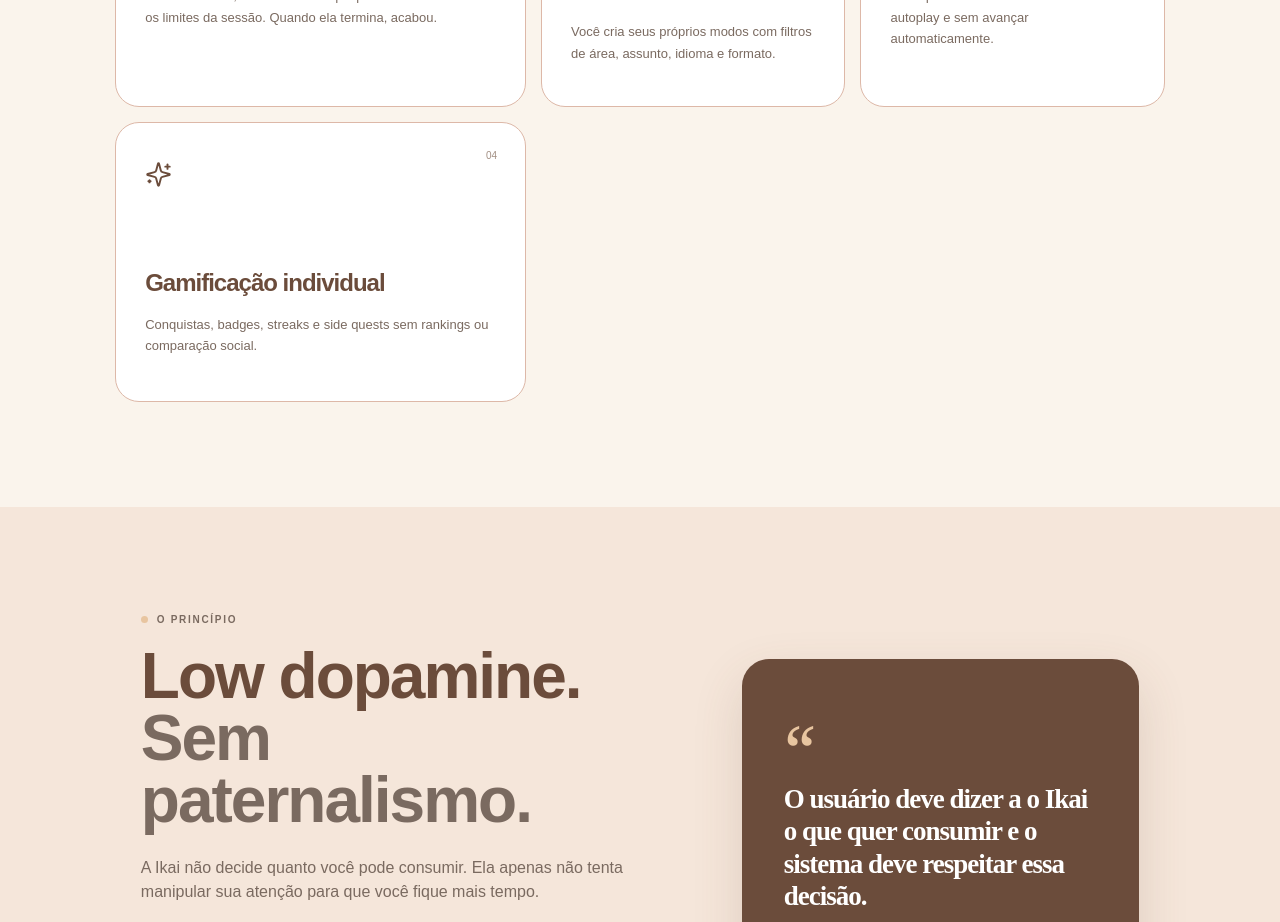
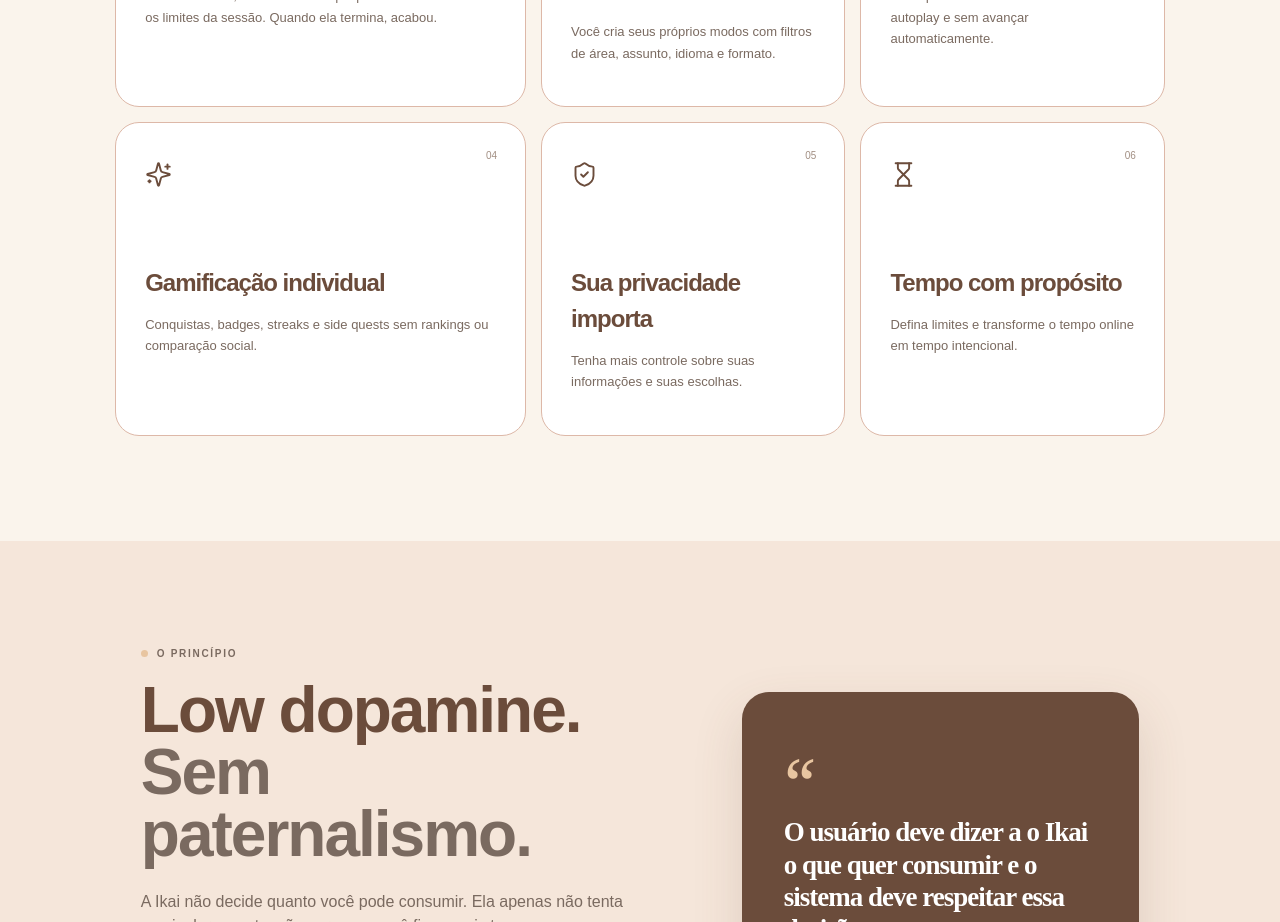
Before and after one commit to felipesalvador-dev/Ikai, a React (Vite) app in the folder ikai - frontend/: page / in a window 1280 px wide. Shown: the part 1700-2622 px from the top of the page. Built offline with nearby package versions, Linux system fonts and the light colour scheme.

Commit message:
2 cards adicionados

```diff
--- a/ikai - frontend/src/App.jsx
+++ b/ikai - frontend/src/App.jsx
@@ -7,6 +7,9 @@ import {
   Check,
   Clock3,
   Download,
+  Hourglass,
+  HourglassIcon,
+  LucideHourglass,
   Search,
   ShieldCheck,
   Smartphone,
@@ -313,6 +316,44 @@ export default function App() {
       )}
     </article>
   ))}
+
+  {/* Card 05 - Privacidade */}
+  <article className="feature-card" key="05">
+    <div className="feature-number">
+      05
+    </div>
+
+    <div className="icon">
+      <ShieldCheck size={24} />
+    </div>
+
+    <h3>
+      Sua privacidade importa
+    </h3>
+
+    <p>
+      Tenha mais controle sobre suas informações e suas escolhas.
+    </p>
+  </article>
+
+  {/* Card 06 - Tempo com propósito */}
+  <article className="feature-card" key="06">
+    <div className="feature-number">
+      06
+    </div>
+
+    <div className="icon">
+      <HourglassIcon size={24} />
+    </div>
+
+    <h3>
+      Tempo com propósito
+    </h3>
+
+    <p>
+      Defina limites e transforme o tempo online em tempo intencional.
+    </p>
+  </article>
 </div>
 </section>
 
```
Lines whose indentation alone changed are shown as unchanged.
